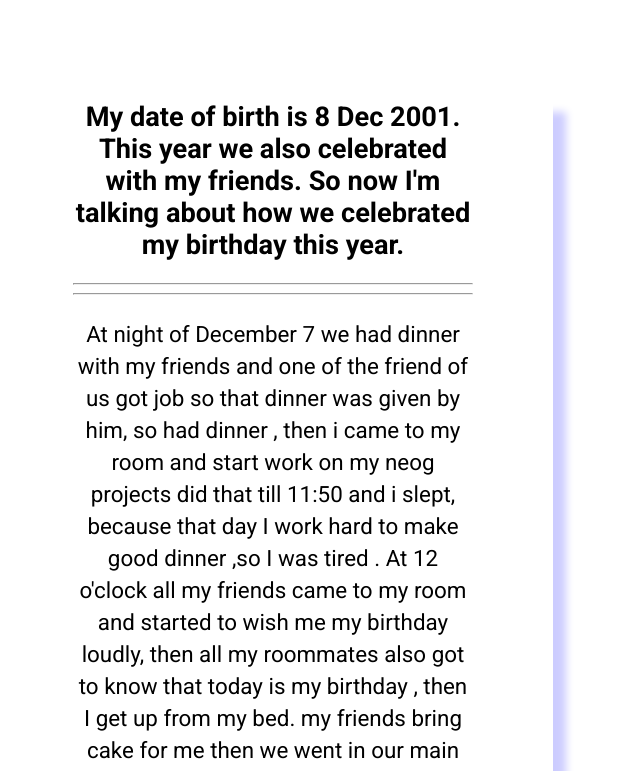
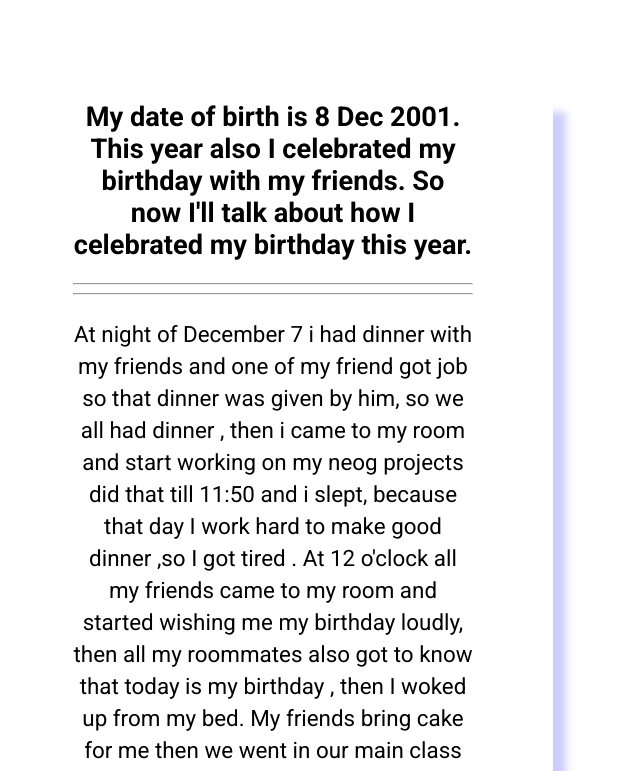
Before and after one commit to satish5688/software-developer, a plain HTML site: page block1.html in a window 1280 px wide. Shown: the part 283-1054 px from the top of the page, without its empty margins (367-1007 px from the left). Drawn offline with Linux system fonts and the light colour scheme.

Commit message:
inicial commit

```diff
--- a/block1.html
+++ b/block1.html
@@ -107,19 +107,19 @@
     <div>
         <h1 class="see"><span style="color:gray;"> My birthday of </span> <span style="color:#5B21B6;">2021</span></h1>
         <div class="conatint-all-b">
-            <h2>My date of birth is 8 Dec 2001. This year we also celebrated with my friends. So now I'm talking about
-                how we celebrated my birthday this year. </h2>
+            <h2>My date of birth is 8 Dec 2001. This year also I celebrated my birthday with my friends. So now I'll talk  about
+                how I celebrated my birthday this year. </h2>
             <hr>
             <hr>
-            <p> At night of December 7 we had dinner with my friends and one of the friend of us got job so that dinner
+            <p> At night of December 7 i had dinner with my friends and one of my friend  got job so that dinner
                 was
-                given by him, so had dinner , then i came to my room and start work on my neog projects did that till
+                given by him, so we all  had dinner , then i came to my room and start working  on my neog projects did that till
                 11:50
-                and i slept, because that day I work hard to make good dinner ,so I was tired . At 12 o'clock all my
+                and i slept, because that day I work hard to make good dinner ,so I got tired . At 12 o'clock all my
                 friends
-                came to my room and started to wish me my birthday loudly, then all my roommates also got to know that
+                came to my room and started  wishing me my birthday loudly, then all my roommates also got to know that
                 today
-                is my birthday , then I get up from my bed. my friends bring cake for me then we went in our main class
+                is my birthday , then I woked up from my bed. My friends bring cake for me then we went in our main class
                 room
                 there they take out cake from cake box , then I saw that ,on cake there is my name and name of my crush
                 , after
@@ -127,26 +127,26 @@
                 cake i
                 was laughing to much then cut cake that time I was so happy , after cutting cake while feeding we had so
                 much
-                fun because that cake i cut in big big peace's so that was difficult to to put in mouth , then my
+                fun because that cake i cut in big big peace's so that was difficult to  put in mouth , then my
                 friends apply
                 that cake on my face , then I also applied that cake on my some friends face after that we did some
                 photography
-                with dirty face, then i was my face after washing face also we did some good photography with roshan and
+                with foam face, then i wash my face after washing the face we did some more good photography with roshan and
                 Bhupendra.
-                While washing my face I had some difficulty because it was too cold. That was Himachal and Himachal is
+                While washing my face I had some difficulty because it was too cold. This is  Himachal and Himachal is
                 known for cold
                 , so also I wash my face with cold water . That time I was feeling to cold that time I felt that I'm is
                 in himachal pradesh.
                 After some photography my friends went to there room , i also came in my room , when i saw my phone
                 there was some
-                birthday wishes for me and my some friends put my birthday on their whatsapp status watch that and take
+                birthday wishes for me and my some friends put my birthday on their whatsapp status watch that and said
                 them thanks ,
                 had nice sleep whole night.
             </p>
 
-            <p> Woke up next day morning , i watch time then that was 8 clock then get up from bade happened fresh, then
+            <p> Woke up next day morning , i watch time then that was 8 clock then get up from bad happened fresh, then
                 some friends
-                of my campus they started to wish me my birthday, at 9 clock i had my English class , so take my
+                of my campus they started to wish me my birthday, at 9 clock i had my English class , so took my
                 breakfast with we and
                 we in English class then attend English class , while class i had my breakfast , i eat aloo sandwich in
                 breakfast .
@@ -162,9 +162,9 @@
                 main class room
                 to work on projects, continuously work on projects, till 6 clock then my friend came to call me in party
                 which was
-                given by me that party was of chicken and eggs , whoever wont eat chicken for them there was aggs,
+                given by me that party was of chicken and eggs , whoever wont eat chicken for them there was eggs,
                 actually chicken
-                in not allowed to cook in campus so that’s why we took some utensils form campus and went near river in
+                in not allowed to cook in campus so that’s why we took some utensils from campus and went near river in
                 forest also there
                 is shamshan then my friends started to cook chicken i also did some help to them but big thing is that
                 we did that party
```
Also changed, not shown: About.html (+1 -1 lines).
